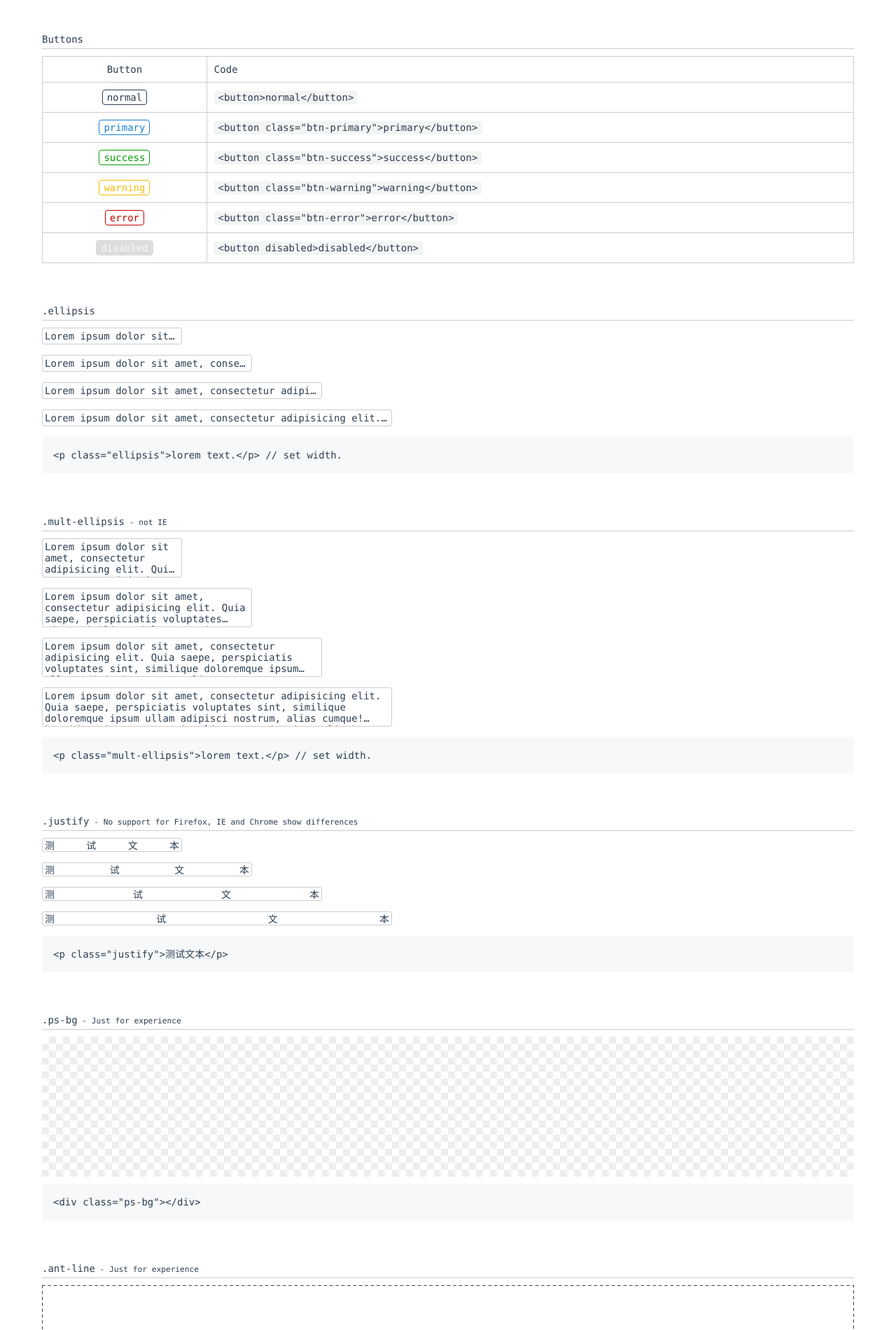
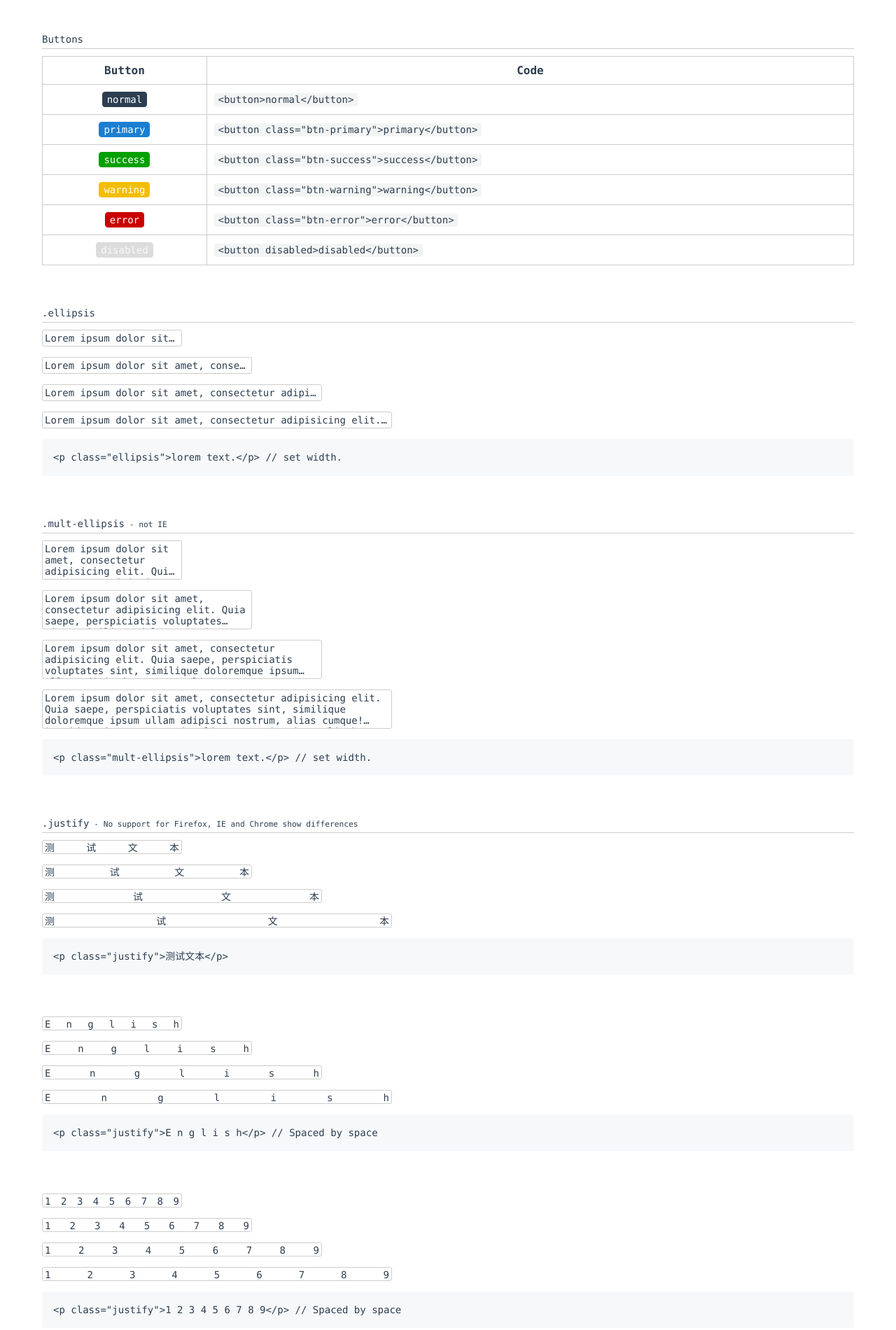
Before and after one commit to kiccer/style.init.css, a website built with webpack: page docs/index.html in a window 1280 px wide. Shown: the part 740-2640 px from the top of the page at 70% size. Built offline with nearby package versions, Linux system fonts and the light colour scheme.

Commit message:
button,docs,readme

```diff
--- a/docs/index.html
+++ b/docs/index.html
@@ -40,7 +40,7 @@
     table{
       margin-bottom: 60px;
     }
-    td{
+    td, th{
       border: 1px solid #ccc;
       padding: 10px;
     }
@@ -84,7 +84,7 @@
     <pre>npm install --save style.init.css</pre>
 
     <h2>Use</h2>
-    <pre>import "style.init.css";<br>// or<br>&lt;script src="./style.init.css"&gt;&lt;/script&gt;</pre>
+    <pre>import 'style.init.css'<br>// or<br>&lt;link rel="stylesheet" href="./dist/style.init.min.css"&gt;</pre>
 
     <h2>项目描述</h2>
     <ul>
@@ -103,8 +103,8 @@
     <h2>Buttons</h2>
     <table>
       <tr>
-        <td>Button</td>
-        <td>Code</td>
+        <th>Button</th>
+        <th>Code</th>
       </tr>
       <tr>
         <td><button>normal</button></td>
@@ -192,6 +192,16 @@
     <p class="p3 justify">测试文本</p>
     <p class="p4 justify">测试文本</p>
     <pre>&lt;p class="justify"&gt;测试文本&lt;/p&gt;</pre>
+    <p class="p1 justify">E n g l i s h</p>
+    <p class="p2 justify">E n g l i s h</p>
+    <p class="p3 justify">E n g l i s h</p>
+    <p class="p4 justify">E n g l i s h</p>
+    <pre>&lt;p class="justify"&gt;E n g l i s h&lt;/p&gt; // Spaced by space</pre>
+    <p class="p1 justify">1 2 3 4 5 6 7 8 9</p>
+    <p class="p2 justify">1 2 3 4 5 6 7 8 9</p>
+    <p class="p3 justify">1 2 3 4 5 6 7 8 9</p>
+    <p class="p4 justify">1 2 3 4 5 6 7 8 9</p>
+    <pre>&lt;p class="justify"&gt;1 2 3 4 5 6 7 8 9&lt;/p&gt; // Spaced by space</pre>
 
     <h2>.ps-bg<small>Just for experience</small></h2>
     <div class="box ps-bg"></div>
--- a/src/_mixin.scss
+++ b/src/_mixin.scss
@@ -6,12 +6,13 @@
 /* button 样式复用模块 */
 @mixin button-style ($face-color, $bg-color) {
   &:hover{
-    color: #{$bg-color};
-    background-color: #{$face-color};
+		color: #{$face-color}EE;
+		border-color: #{$bg-color}BF;
+    background-color: #{$bg-color}BF;
   }
   &, &:active{
-    color: #{$face-color};
-    border-color: #{$face-color};
-    background-color: #{$bg-color};
+		color: #{$face-color};
+    border-color: #{$bg-color};
+		background-color: #{$bg-color};
   }
 }
--- a/src/style.init.scss
+++ b/src/style.init.scss
@@ -188,18 +188,23 @@ button, .btn, [type=button], [type=reset], [type=submit]{
   text-transform: none;
   &:hover{
   	cursor: pointer;
-    background-color: #2C3E50;
-    color: #fff;
+		color: #FFFFFF;
+		border-color: #2C3E50BF;
+    background-color: #2C3E50BF;
   }
-  &, &:active{
-    color: #2C3E50;
-    background-color: #fff;
+	&, &:active{
+		color: #FFFFFF;
+		border-color: #2C3E50;
+		background-color: #2C3E50;
   }
+	&:active{
+		box-shadow: inset 0 0 100vw rgba(0, 0, 0, .3);
+	}
   /* Meaningful */
-  &.btn-primary{ @include button-style(#1a7fd2, #fff) }
-  &.btn-success{ @include button-style(#04a000, #fff) }
-  &.btn-error{ @include button-style(#ca0000, #fff) }
-  &.btn-warning{ @include button-style(#F4BD00, #fff) }
+  &.btn-primary{ @include button-style(#FFFFFF, #1A7FD2) }
+  &.btn-success{ @include button-style(#FFFFFF, #04A000) }
+  &.btn-error{ @include button-style(#FFFFFF, #CA0000) }
+  &.btn-warning{ @include button-style(#FFFFFF, #F4BD00) }
   /* disabled */
   &[disabled]{
     border-color: #dcdcdc;
@@ -234,6 +239,7 @@ button, .btn, [type=button], [type=reset], [type=submit]{
 }
 
 /* 不支持火狐，IE 和 Chrome 下显示有差异 */
+/* 英文和数字中间空格隔开，IE 和 Chrome 的效果就会相同 */
 /* 文字自动两端对齐 (趣味样式，仅供体验，不保证兼容) */
 .justify {
   text-align: justify;
```
Also changed, not shown: package.json (+8 -1 lines), README.md, dist/style.init.css, dist/style.init.min.css.
